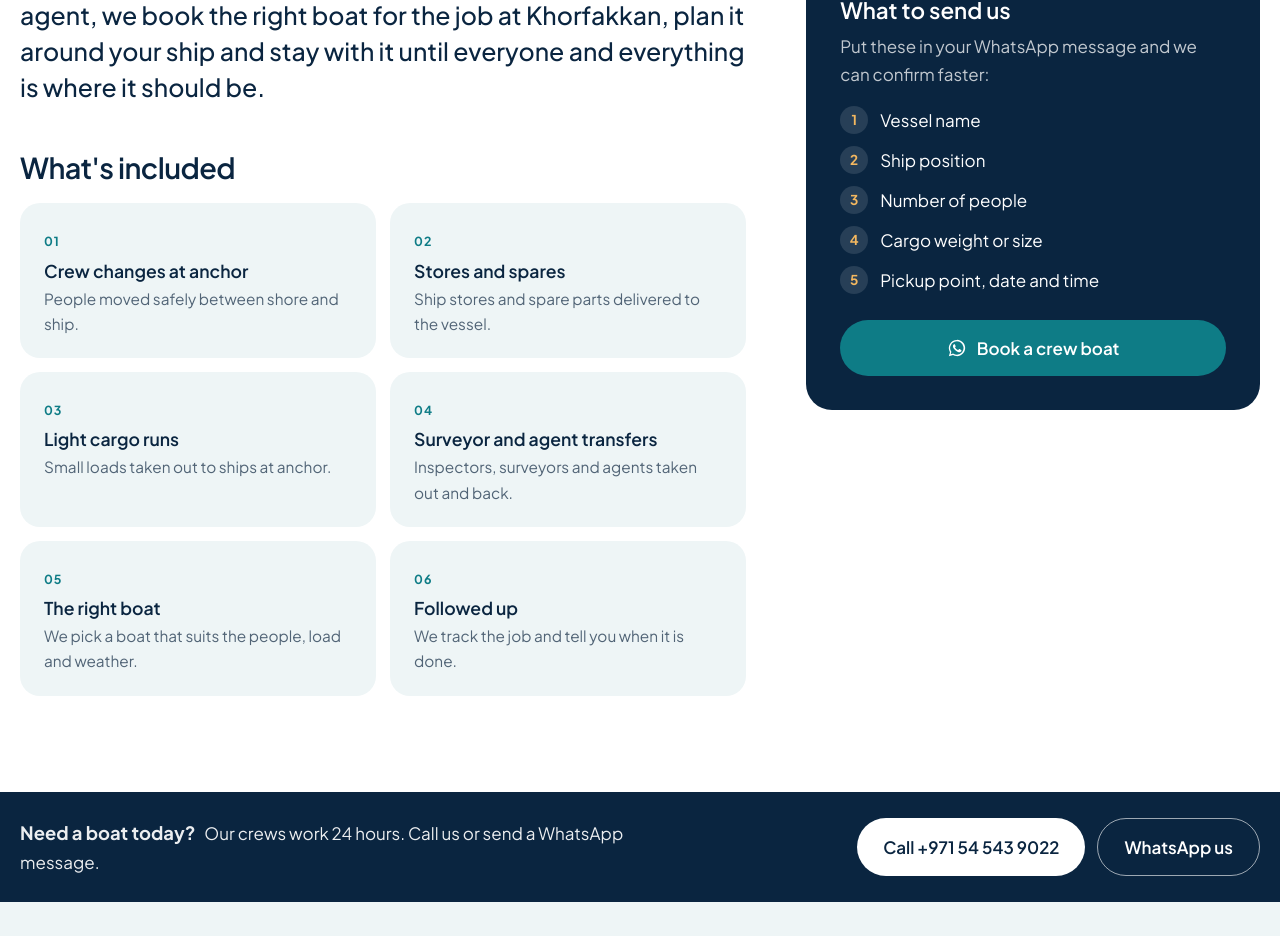
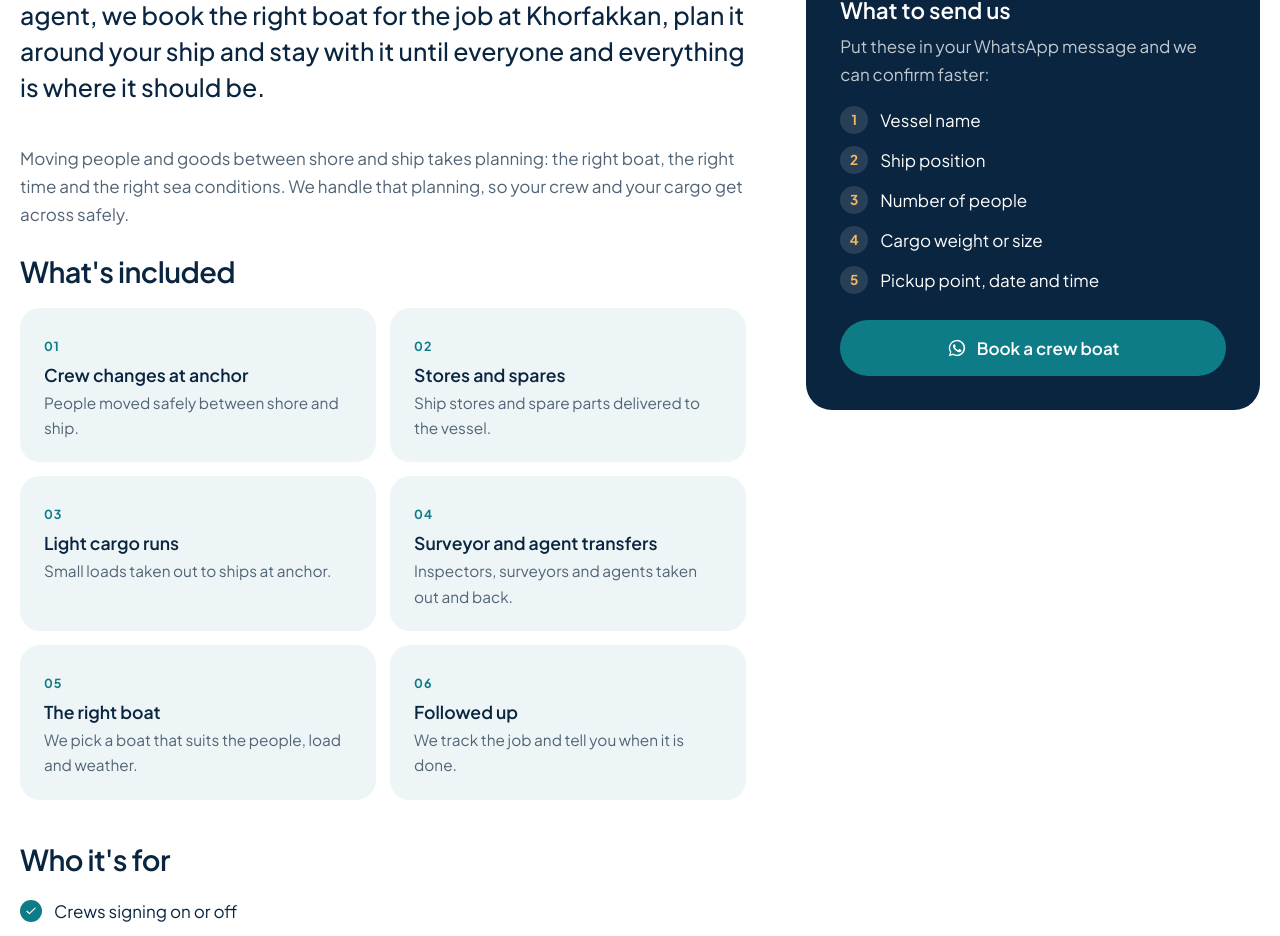
Before and after one commit to Ahamedshakir02/sea-shark, a React (Vite) app: page /services/crew-boats in a window 1280 px wide. Shown: the part 774-1710 px from the top of the page. Built offline with nearby package versions, Linux system fonts and the light colour scheme.

Commit message:
Show the extra service detail and who it is for

```diff
--- a/src/pages/ServiceDetail.jsx
+++ b/src/pages/ServiceDetail.jsx
@@ -26,10 +26,13 @@ export default function ServiceDetail() {
         <div className="wrap detail">
           <Reveal className="detail__main">
             <p className="detail__intro">{s.intro}</p>
+            {s.more && <p className="detail__more">{s.more}</p>}
             <h2>What's included</h2>
             <ul className="incl">{s.includes.map((x, i) => (
               <li key={x.title}><span className="incl__n">{String(i + 1).padStart(2, '0')}</span><h3>{x.title}</h3><p>{x.text}</p></li>
             ))}</ul>
+            {s.who && <><h2 className="detail__who">Who it's for</h2>
+            <ul className="ticks">{s.who.map((w) => <li key={w}><ServiceIcon id="check" /><span>{w}</span></li>)}</ul></>}
           </Reveal>
           <aside className="detail__side">
             <Reveal className="sendbox" delay={120}>
--- a/src/styles.css
+++ b/src/styles.css
@@ -597,3 +597,5 @@ img.fade.is-loaded{opacity:1}
 .hours--box div:last-child{border-bottom:0;padding-bottom:0}
 .foot__hours{display:flex;flex-direction:column;gap:2px;margin-top:6px}
 .foot__hours span:first-child{opacity:.7;font-size:.85em}
+.detail__more{color:var(--muted);margin:-8px 0 28px;max-width:62ch}
+.detail__who{margin-top:44px}
```
